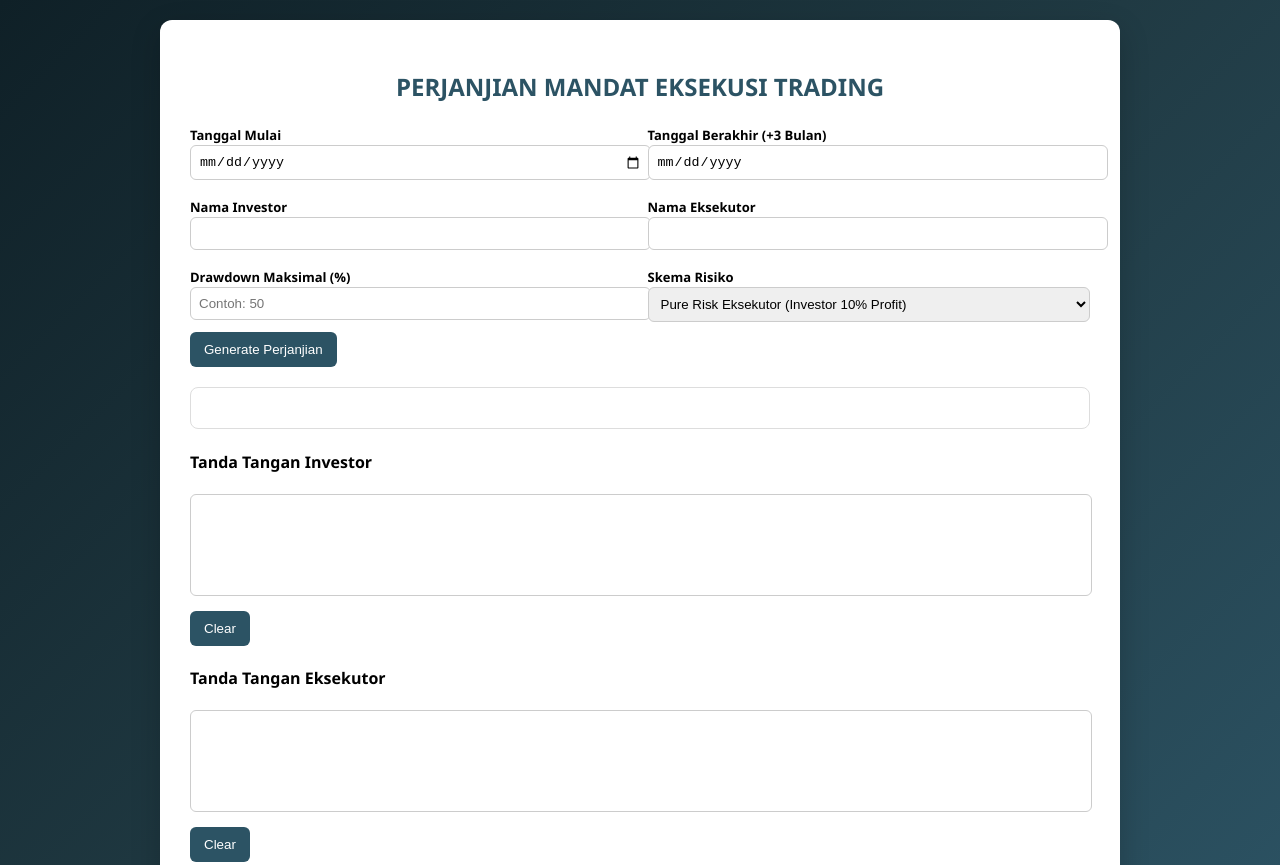
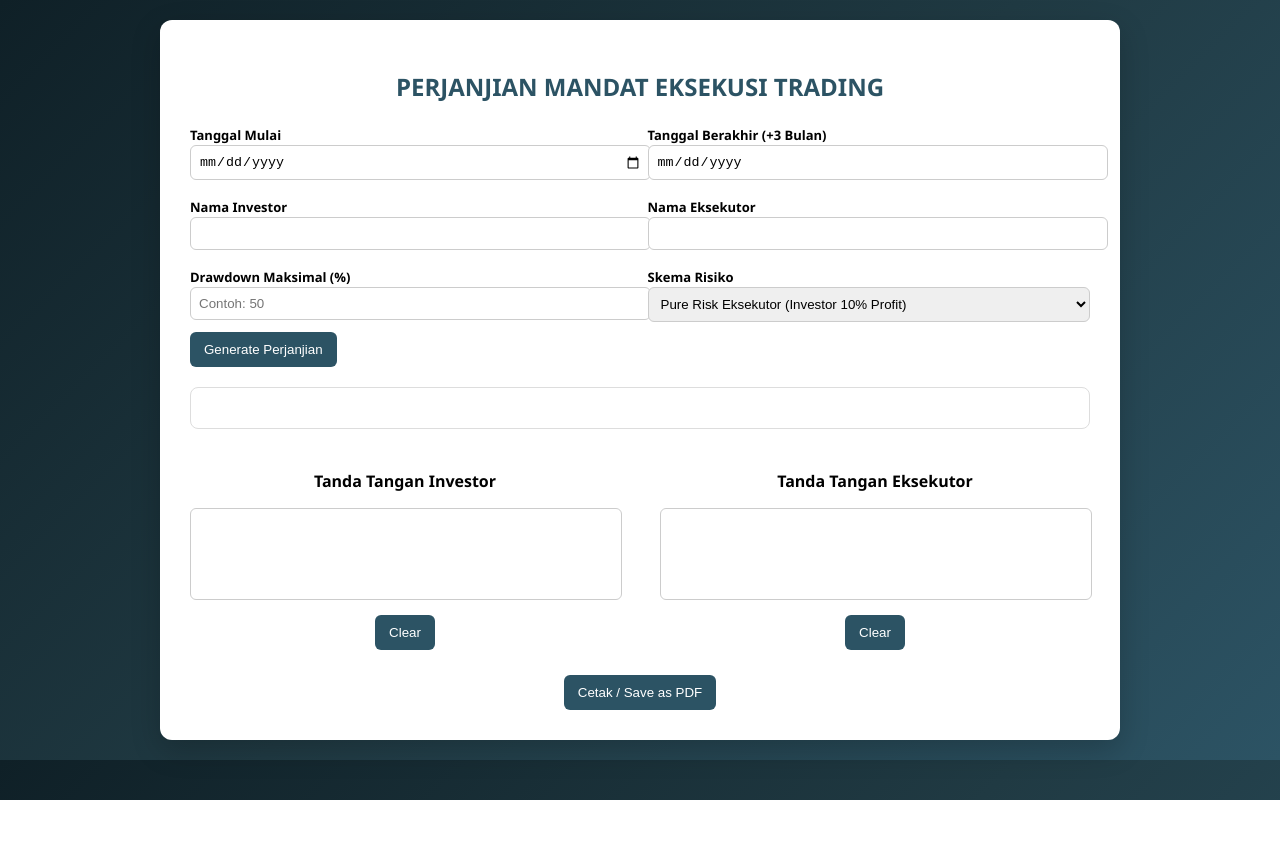
Before and after one commit to umbumuria/perjanjian-investor, a plain HTML site: page index.html in a window 1280 px wide. Shown: the top 865 px of the page. After the commit the page ends 800 px from the top, so only its background shows below. Drawn offline with Linux system fonts and the light colour scheme.

Commit message:
Update index.html

```diff
--- a/index.html
+++ b/index.html
@@ -79,13 +79,21 @@ button:hover{
 }
 
 .signature-box{
-  margin-top:20px;
+  margin-top:25px;
+  display:flex;
+  justify-content:space-between;
+  gap:40px;
+}
+
+.signature-item{
+  flex:1;
+  text-align:center;
 }
 
 canvas{
   border:1px solid #ccc;
   width:100%;
-  height:100px;
+  height:90px;
   border-radius:6px;
 }
 
@@ -118,7 +126,6 @@ canvas{
   label,
   input,
   select,
-  h4,
   .footer{
     display:none !important;
   }
@@ -127,8 +134,6 @@ canvas{
     border:none;
     margin:0;
     padding:0;
-    font-size:13px;
-    line-height:1.5;
   }
 
   canvas{
@@ -188,13 +193,19 @@ canvas{
 <div class="preview" id="preview"></div>
 
 <div class="signature-box">
-<h4>Tanda Tangan Investor</h4>
+
+<div class="signature-item">
+<p><strong>Tanda Tangan Investor</strong></p>
 <canvas id="sign1"></canvas>
 <button onclick="clearCanvas('sign1')">Clear</button>
+</div>
 
-<h4>Tanda Tangan Eksekutor</h4>
+<div class="signature-item">
+<p><strong>Tanda Tangan Eksekutor</strong></p>
 <canvas id="sign2"></canvas>
 <button onclick="clearCanvas('sign2')">Clear</button>
+</div>
+
 </div>
 
 <div class="footer">
```
